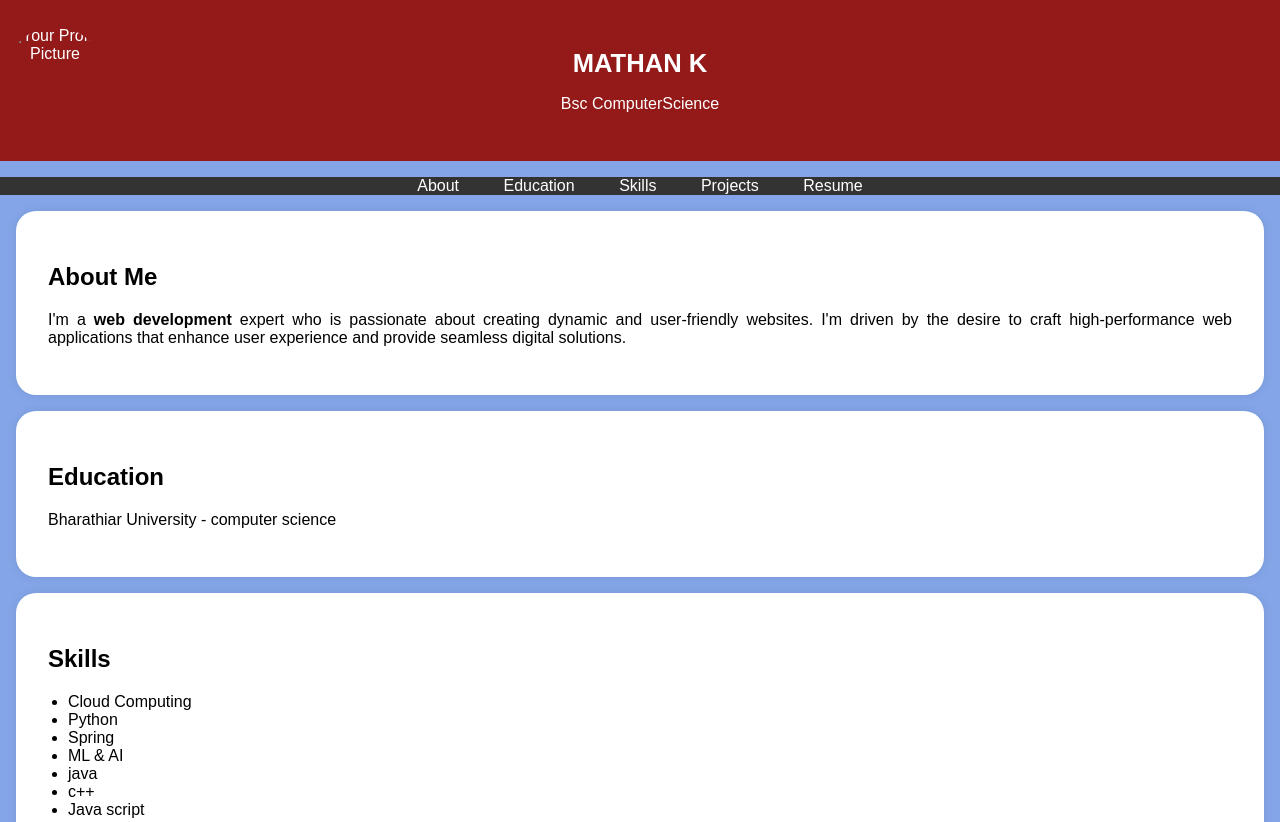
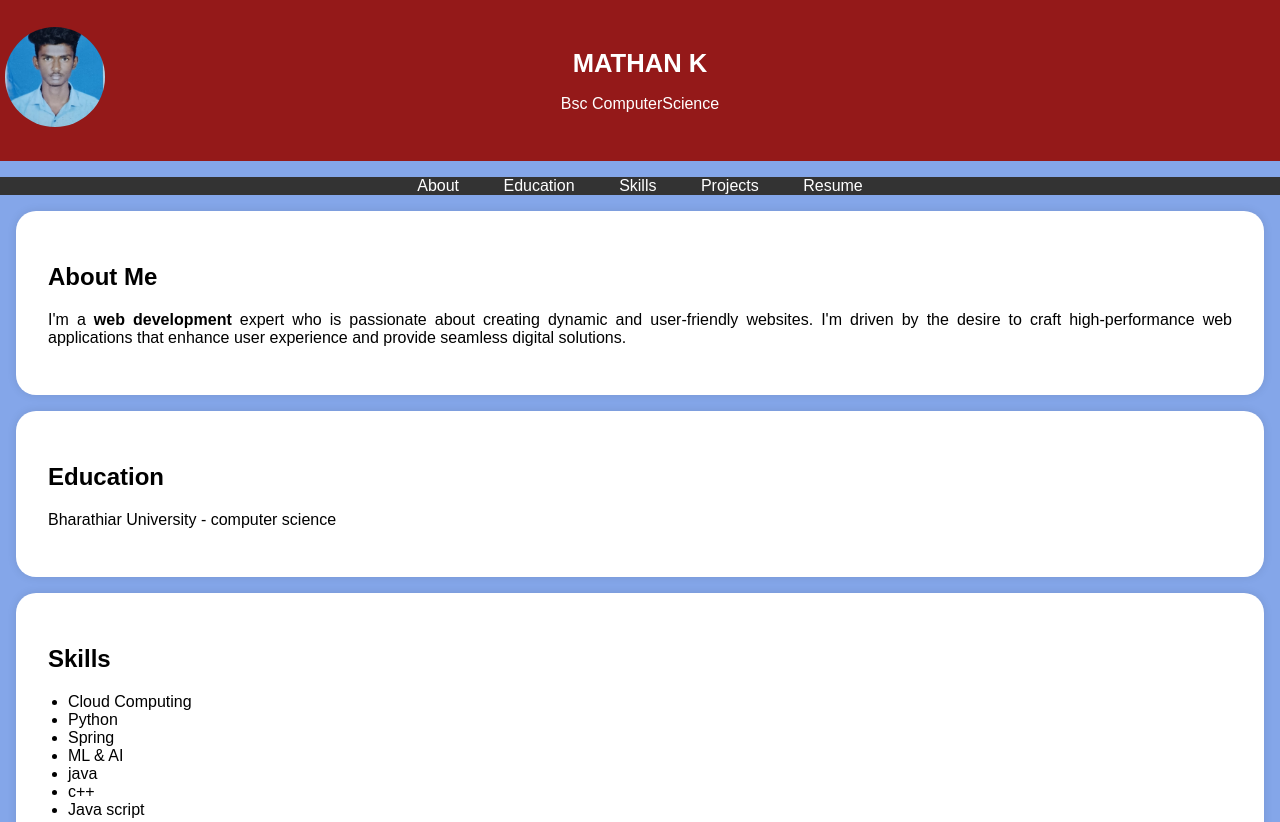
Before and after one commit to mathanmk-100/digital-portfolio, a plain HTML site: page index.html in a window 1280 px wide. Shown: the top 822 px of the page. Drawn offline with Linux system fonts and the light colour scheme.

Commit message:
Update index.html

```diff
--- a/index.html
+++ b/index.html
@@ -94,7 +94,7 @@
 <body>
     <header><div class="header-content">
             <!-- Add your profile picture here -->
-            <img src="/storage/emulated/0/Android/media/com.whatsapp/WhatsApp/Media/WhatsApp Images/IMG_20250313_112016.jpg" alt="Your Profile Picture" class="profile-picture">
+            <img src="IMG_20250313_112016.jpg" alt="Your Profile Picture" class="profile-picture">
             <h1>MATHAN K </h1>
             <p>Bsc ComputerScience</p>
         </div>
```
